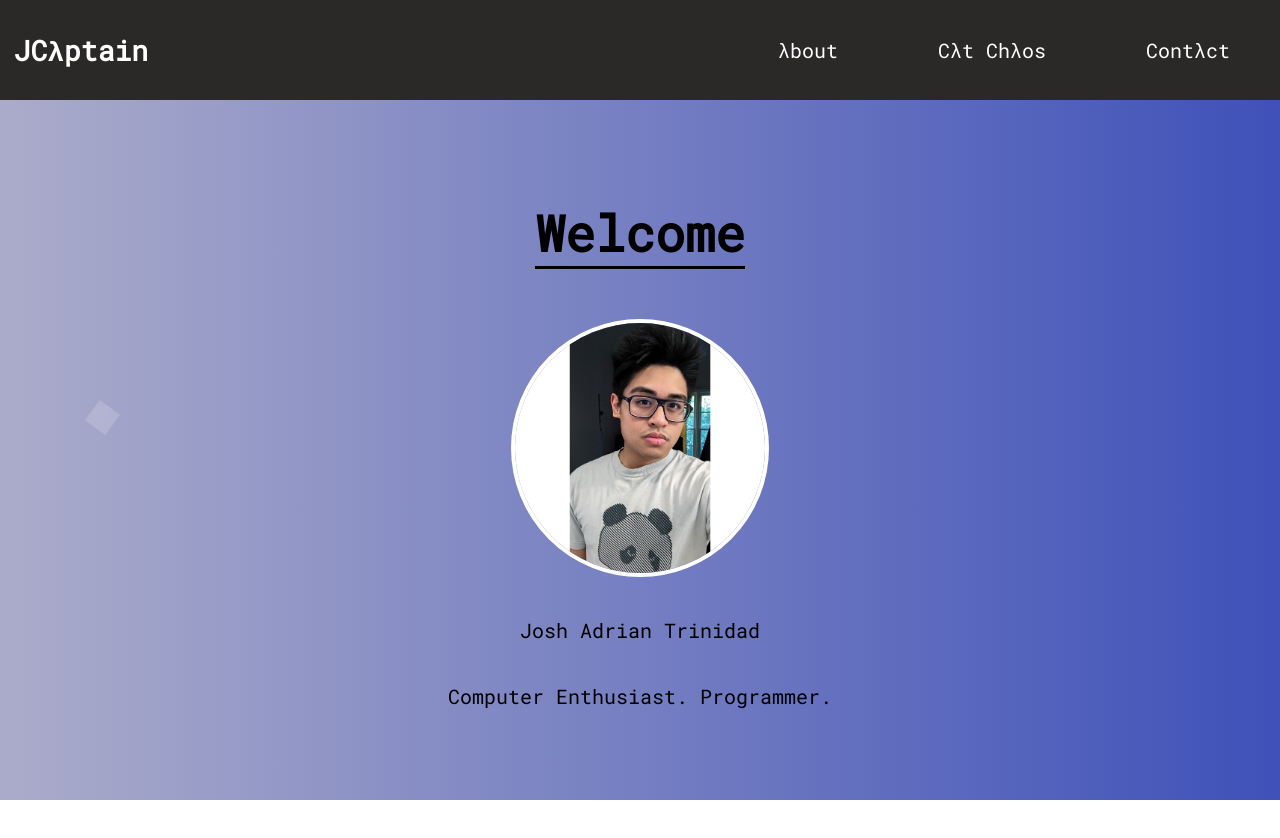
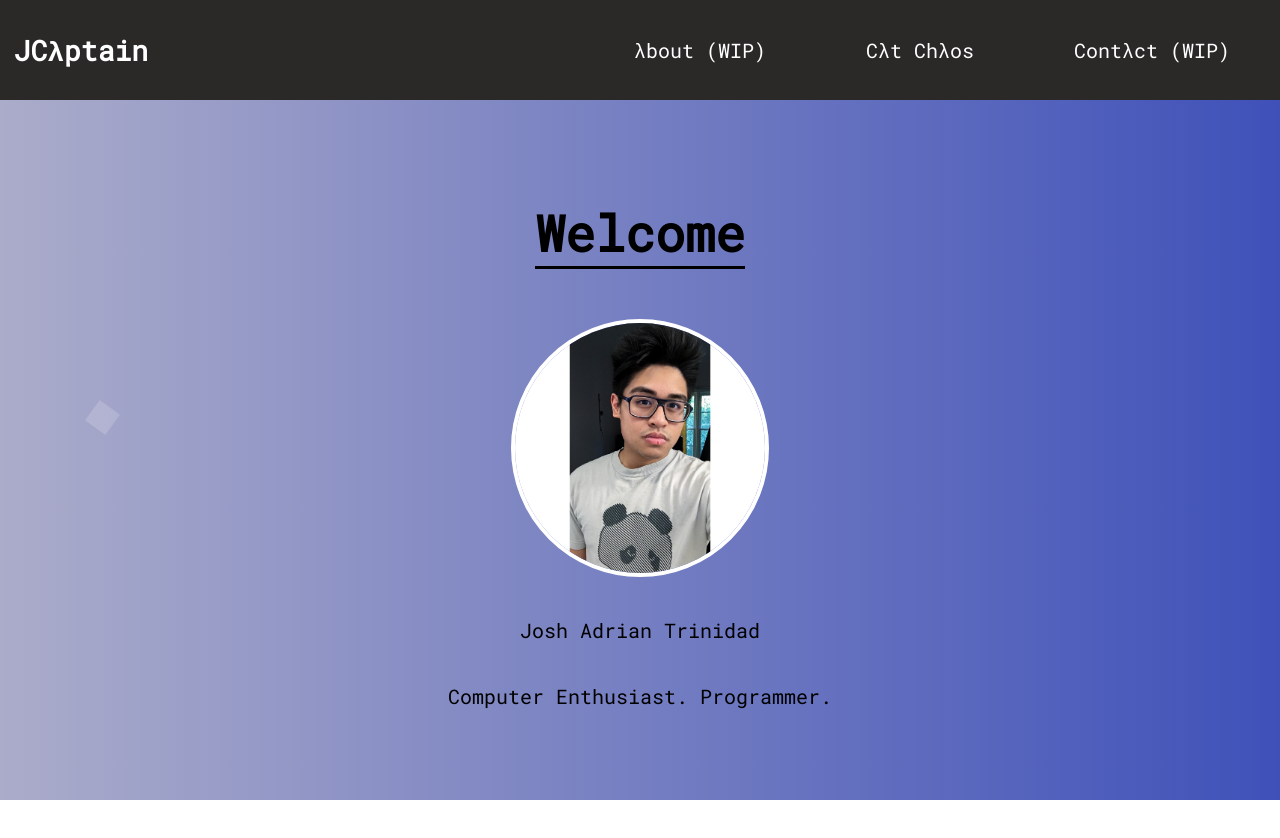
Before and after one commit to AdminAkai/adminakai.github.io, a plain HTML site: page index.html in a window 1280 px wide. Shown: the top 838 px of the page. Drawn offline with Linux system fonts and the light colour scheme.

Commit message:
Sealed off about and contact

```diff
--- a/index.html
+++ b/index.html
@@ -12,9 +12,9 @@
                     <a href="index.html"><h1>JC&lambda;ptain</h1></a>
                 </div>
                 <ul class="nav-options">
-                    <li><a href="#">&lambda;bout</a></li>
+                    <li><a href="#">&lambda;bout (WIP)</a></li>
                     <li><a href="pages/catchaos/main.html">C&lambda;t Ch&lambda;os</a></li>
-                    <li><a href="#">Cont&lambda;ct</a></li>
+                    <li><a href="#">Cont&lambda;ct (WIP)</a></li>
                 </ul>
             </nav>
         </header>
```
